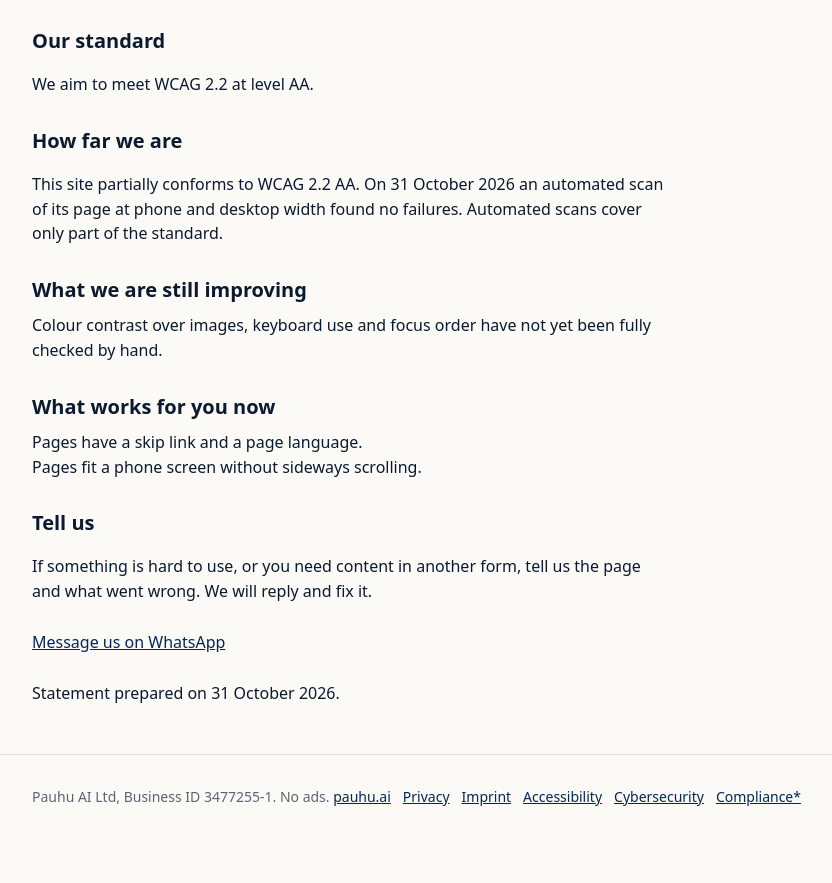
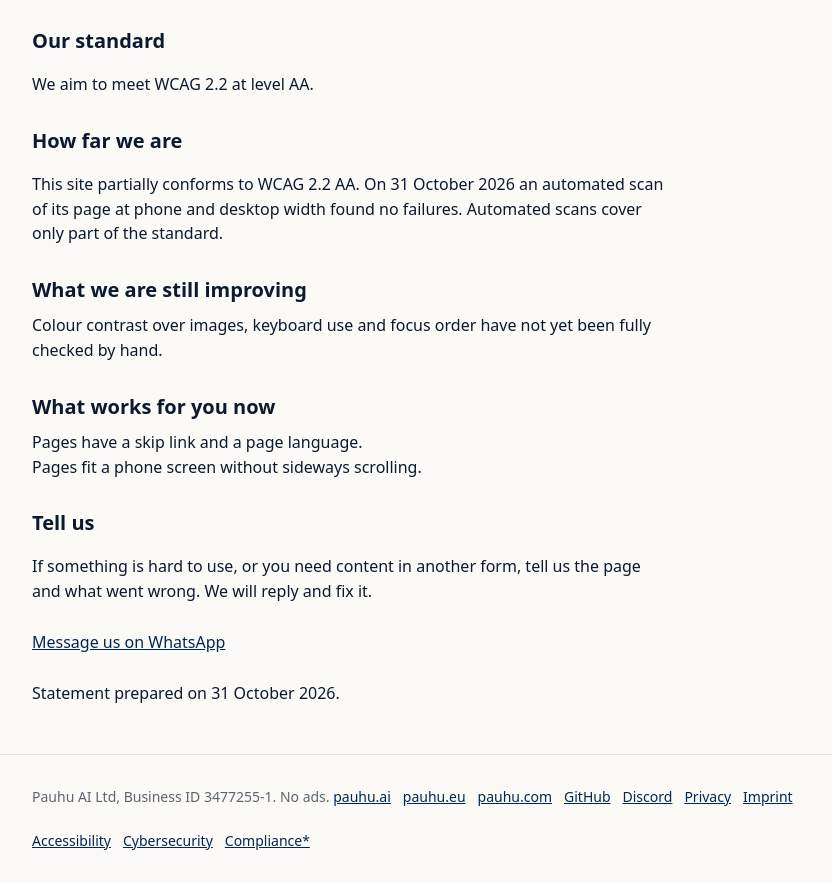
Before and after one commit to pauhu/pauhu.github.io, a plain HTML site: page accessibility/index.html in a window 1280 px wide. Shown: the part 190-1073 px from the top of the page, without its empty margins (208-1040 px from the left). Before the commit the page ends 1029 px from the top, so only its background shows below. Drawn offline with Linux system fonts and the light colour scheme.

Commit message:
Footer links to pauhu.ai, pauhu.eu, pauhu.com and the community

```diff
--- a/accessibility/index.html
+++ b/accessibility/index.html
@@ -46,6 +46,6 @@ footer a{display:inline-block;min-height:44px;line-height:44px;margin-right:12px
 <h1>Accessibility</h1>
 <div class="cmp"><style>.cmp ul{list-style:none;margin:0 0 16px;padding:0}.cmp li{margin:0;padding:0;max-width:40rem}.cmp li a{display:block;min-height:44px;padding:10px 0;box-sizing:border-box;overflow-wrap:anywhere}.cmp .k{white-space:normal}.cmp h2{margin-top:28px}.cmp p{max-width:40rem}.cmp .act a{display:block;min-height:44px;padding:10px 0;box-sizing:border-box;overflow-wrap:anywhere}</style><p>We want this site to work for everyone. That means people and machines. This statement covers pauhu.dev.</p><h2>Our standard</h2><p>We aim to meet WCAG 2.2 at level AA.</p><h2>How far we are</h2><p>This site partially conforms to WCAG 2.2 AA. On 31 October 2026 an automated scan of its page at phone and desktop width found no failures. Automated scans cover only part of the standard.</p><h2>What we are still improving</h2><ul><li>Colour contrast over images, keyboard use and focus order have not yet been fully checked by hand.</li></ul><h2>What works for you now</h2><ul><li>Pages have a skip link and a page language.</li><li>Pages fit a phone screen without sideways scrolling.</li></ul><h2>Tell us</h2><p>If something is hard to use, or you need content in another form, tell us the page and what went wrong. We will reply and fix it.</p><p class="act"><a href="https://wa.me/358408668669" target="_blank" rel="noopener noreferrer">Message us on WhatsApp</a></p><p>Statement prepared on 31 October 2026.</p></div>
 </main>
-<footer><div class="w">Pauhu AI Ltd, Business ID 3477255-1. No ads. <a href="https://pauhu.ai/">pauhu.ai</a><a href="https://pauhu.ai/privacy.html">Privacy</a><a href="https://pauhu.ai/imprint.html">Imprint</a><a href="/accessibility/">Accessibility</a><a href="/cybersecurity/">Cybersecurity</a><a href="/compliance/">Compliance*</a></div></footer>
+<footer><div class="w">Pauhu AI Ltd, Business ID 3477255-1. No ads. <a href="https://pauhu.ai/">pauhu.ai</a><a href="https://pauhu.eu/">pauhu.eu</a><a href="https://pauhu.com/">pauhu.com</a><a href="https://github.com/pauhu">GitHub</a><a href="https://discord.gg/tCBF5swNbV">Discord</a><a href="https://pauhu.ai/privacy.html">Privacy</a><a href="https://pauhu.ai/imprint.html">Imprint</a><a href="/accessibility/">Accessibility</a><a href="/cybersecurity/">Cybersecurity</a><a href="/compliance/">Compliance*</a></div></footer>
 </body>
 </html>
```
